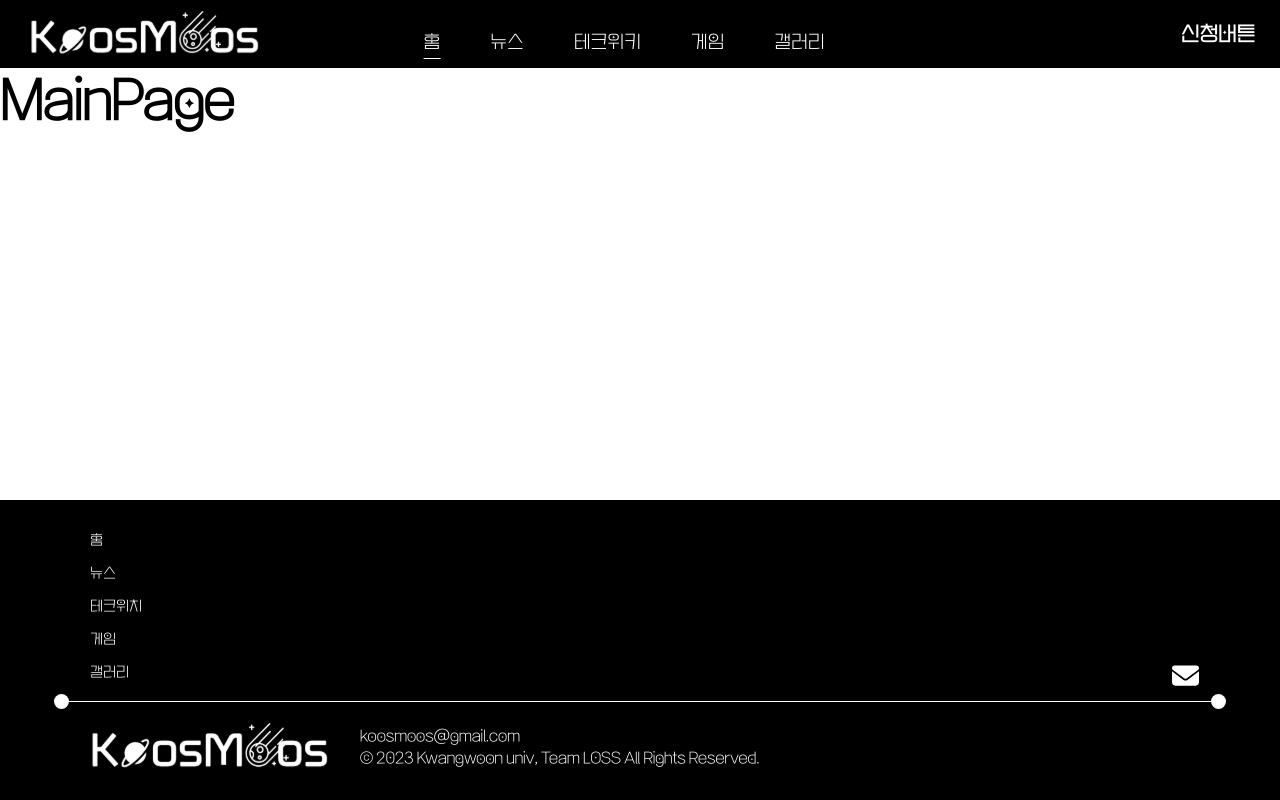
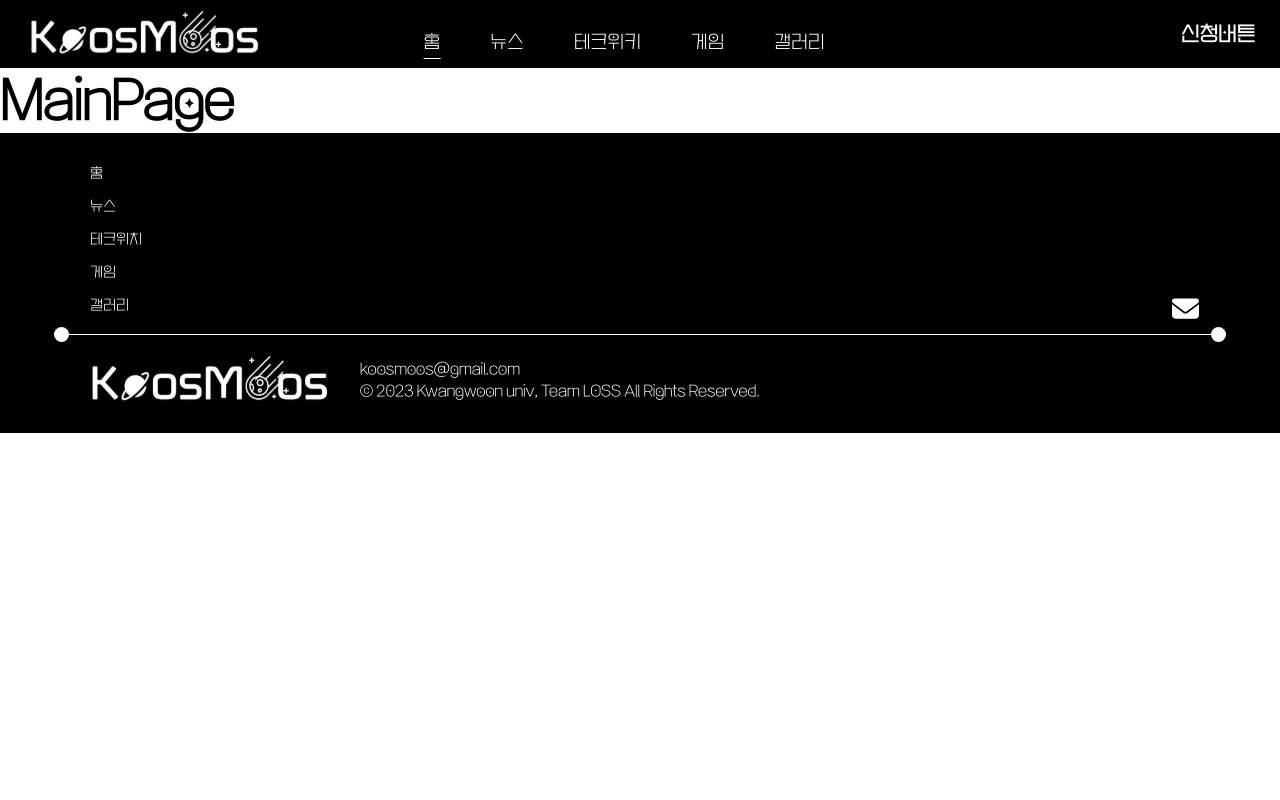
Before and after one commit to 2023-chambit-project/KOOSMOOS, a React (Vite) app: page / in a window 1280 px wide. Built offline with nearby package versions, Linux system fonts and the light colour scheme.

Commit message:
fix: 스타일 일부 수정

```diff
--- a/src/components/Layout/Footer/Footer.styles.ts
+++ b/src/components/Layout/Footer/Footer.styles.ts
@@ -3,8 +3,8 @@ import { FlexAlignCSS, FlexColumnCSS } from '@/styles'
 import styled from 'styled-components'
 
 export const Footer = styled.footer`
-  position: fixed;
-  bottom: 0;
+  position: absolute;
+  z-index: 4;
   width: 100vw;
   height: 30rem;
   background-color: ${({ theme }) => theme.COLOR.common.black};
--- a/src/components/Layout/Header/Header.styles.ts
+++ b/src/components/Layout/Header/Header.styles.ts
@@ -10,6 +10,7 @@ export const HeaderContainer = styled.header`
   top: 0%;
   color: ${({ theme }) => theme.COLOR.common.white};
   background-color: ${({ theme }) => theme.COLOR.common.black};
+  z-index: 2;
 `
 
 // Logo 와 NavBar 를 감싼 영역
```
